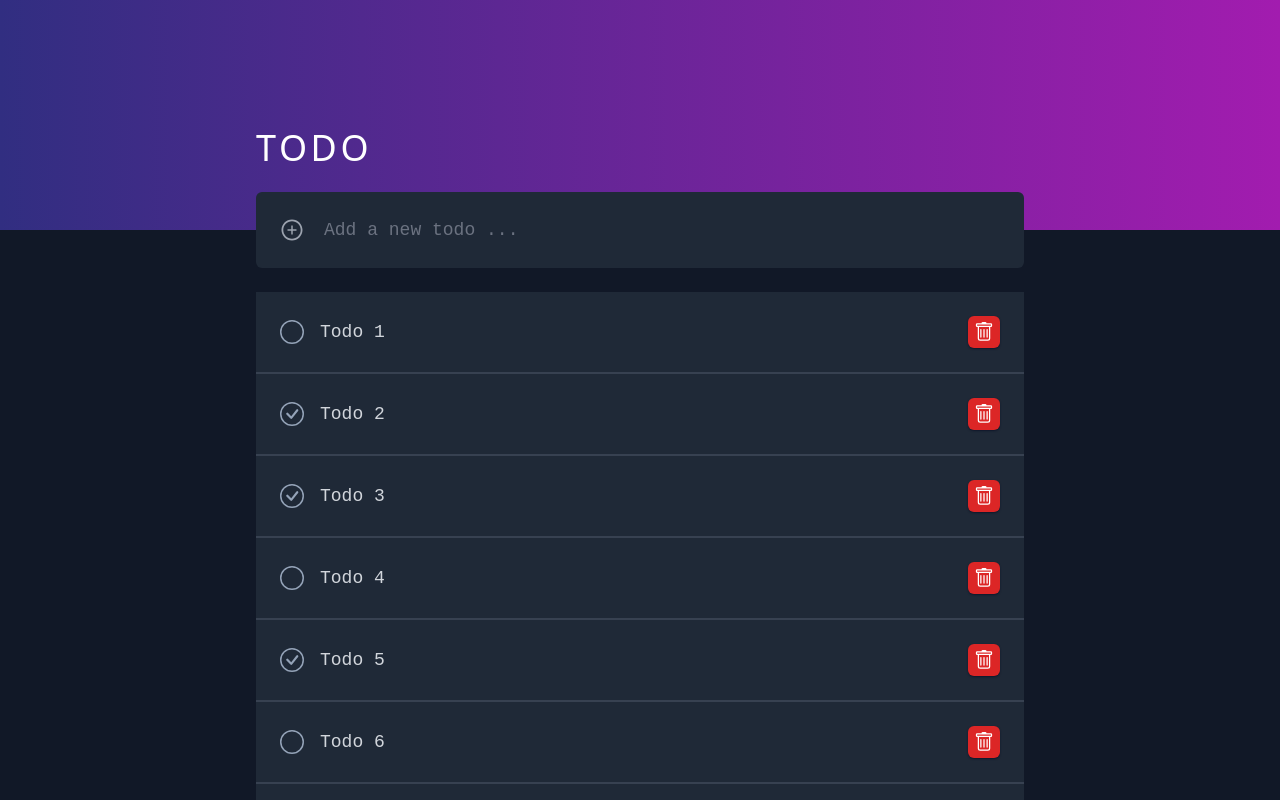
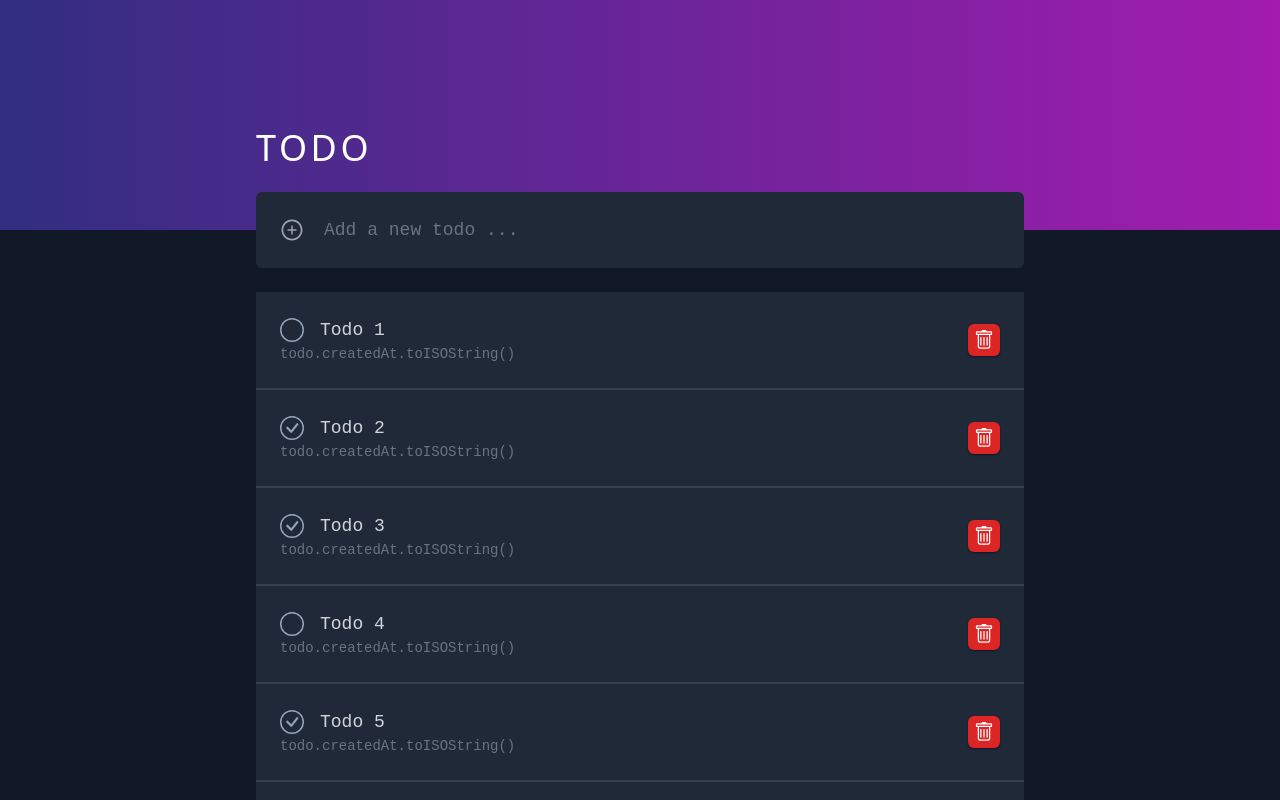
Before and after one commit to dodiz/next-todo-app, a Next.js app: page /todos in a window 1280 px wide. Built offline with nearby package versions, Linux system fonts and the light colour scheme.

Commit message:
small fixes + added date wip

```diff
--- a/src/components/TodosList.tsx
+++ b/src/components/TodosList.tsx
@@ -1,8 +1,13 @@
 import { BsCircle, BsCheckCircle, BsTrash } from "react-icons/bs";
 import { useTodo } from "~/hooks";
+import { Todo } from "~/types";
 
-export const TodosList: React.FC = () => {
-  const { todos, toggleTodo, removeTodo } = useTodo();
+type TodosListProps = {
+  todos: Todo[];
+};
+
+export const TodosList: React.FC<TodosListProps> = ({ todos }) => {
+  const { toggleTodo, removeTodo } = useTodo();
   return (
     <>
       {todos.map((todo, i) => (
@@ -10,6 +15,7 @@ export const TodosList: React.FC = () => {
           key={todo.id}
           className="group flex cursor-pointer select-none items-center justify-between border-b-2 border-gray-700 bg-gray-800 p-6 hover:bg-slate-800"
         >
+          <div>
             <div className="flex items-center">
               {todo.completed ? (
                 <BsCheckCircle
@@ -24,6 +30,10 @@ export const TodosList: React.FC = () => {
               )}
               <div className="flex-1 text-lg text-gray-300 ">{todo.title}</div>
             </div>
+            <div className="text-sm text-gray-500">
+              {"todo.createdAt.toISOString()"}
+            </div>
+          </div>
           <div
             onClick={() => removeTodo(todo.id)}
             className="relative flex h-8 w-8 items-center justify-center rounded-md bg-red-600 shadow-sm shadow-slate-900 hover:top-0.5 hover:left-0.5"
--- a/src/data/todos.ts
+++ b/src/data/todos.ts
@@ -2,39 +2,45 @@ import { Todo } from "~/types";
 
 export const todos: Todo[] = [
   {
-    id: "1",
+    id: "0",
     title: "Todo 1",
     description: "Todo description 1",
     completed: false,
+    createdAt: new Date(Date.now() - 100),
+  },
+  {
+    id: "1",
+    title: "Todo 2",
+    description: "Todo description 2",
+    completed: true,
+    createdAt: new Date(Date.now() - 200),
   },
   {
     id: "2",
-    title: "Todo 2",
+    title: "Todo 3",
     description: "Todo description 2",
+    completed: true,
+    createdAt: new Date(Date.now() - 300),
+  },
+  {
+    id: "3",
+    title: "Todo 4",
+    description: "Todo description 2",
+    createdAt: new Date(Date.now() - 500),
+    completed: false,
+  },
+  {
+    id: "4",
+    title: "Todo 5",
+    description: "Todo description 2",
+    createdAt: new Date(Date.now() - 2000),
     completed: true,
   },
   {
-    id: "3",
-    title: "Todo 3",
-    description: "Todo description 2",
-    completed: true,
-  },
-  {
-    id: "4",
-    title: "Todo 4",
-    description: "Todo description 2",
-    completed: false,
-  },
-  {
     id: "5",
-    title: "Todo 5",
-    description: "Todo description 2",
-    completed: true,
-  },
-  {
-    id: "6",
     title: "Todo 6",
     description: "Todo description 2",
+    createdAt: new Date(Date.now() - 6000),
     completed: false,
   },
 ];
--- a/src/hooks/useTodo.ts
+++ b/src/hooks/useTodo.ts
@@ -14,35 +14,23 @@ export const useTodo = () => {
   const activeTodos = useAppSelector(activeTodosSelector);
 
   const addTodo = useCallback(
-    (todoCreate: TodoCreate) => {
-      dispatch(todosSlice.actions.addTodo(todoCreate));
-    },
+    (todoCreate: TodoCreate) =>
+      dispatch(todosSlice.actions.addTodo(todoCreate)),
+    [dispatch]
+  );
+  const toggleTodo = useCallback(
+    (todoId: string) => dispatch(todosSlice.actions.toggleTodo(todoId)),
+    [dispatch]
+  );
+  const removeTodo = useCallback(
+    (todoId: string) => dispatch(todosSlice.actions.removeTodo(todoId)),
     [dispatch]
   );
 
-  const toggleTodo = useCallback(
-    (todoId: string) => {
-      dispatch(todosSlice.actions.toggleTodo(todoId));
-    },
+  const removeAllCompleted = useCallback(
+    () => dispatch(todosSlice.actions.removeCompleted()),
     [dispatch]
   );
-  /**
-   * Remove todo by id
-   */
-  const removeTodo = useCallback(
-    (todoId: string) => {
-      dispatch(todosSlice.actions.removeTodo(todoId));
-    },
-    [dispatch]
-  );
-
-  const removeAllTodos = useCallback(() => {
-    dispatch(todosSlice.actions.removeAll);
-  }, [dispatch]);
-
-  const removeAllCompleted = useCallback(() => {
-    dispatch(todosSlice.actions.removeCompleted);
-  }, [dispatch]);
 
   return {
     todos,
@@ -50,7 +38,6 @@ export const useTodo = () => {
     addTodo,
     toggleTodo,
     removeTodo,
-    removeAllTodos,
     removeAllCompleted,
   };
 };
--- a/src/pages/todos/index.tsx
+++ b/src/pages/todos/index.tsx
@@ -1,11 +1,9 @@
 import type { NextPage, GetServerSideProps } from "next";
 import { TodosList, AddTodo, TodoFooter } from "~/components";
-import { NavLink } from "~/views";
-import { todos } from "~/data";
+import { useTodo } from "~/hooks";
 
-type TodosPageProps = {};
-
-const TodosPage: NextPage<TodosPageProps> = () => {
+const TodosPage: NextPage = () => {
+  const { todos } = useTodo();
   return (
     <main
       className="flex h-full w-full justify-center overflow-auto bg-gray-900 bg-gradient-to-r
@@ -17,7 +15,7 @@ const TodosPage: NextPage<TodosPageProps> = () => {
         </h1>
         <AddTodo />
         <div className="mb-96 rounded-md bg-gray-800">
-          <TodosList />
+          <TodosList todos={todos} />
           <TodoFooter />
         </div>
       </div>
@@ -25,9 +23,7 @@ const TodosPage: NextPage<TodosPageProps> = () => {
   );
 };
 
-export const getServerSideProps: GetServerSideProps<
-  TodosPageProps
-> = async () => {
+export const getServerSideProps: GetServerSideProps = async () => {
   return {
     props: {},
   };
```
Lines whose indentation alone changed are shown as unchanged.
